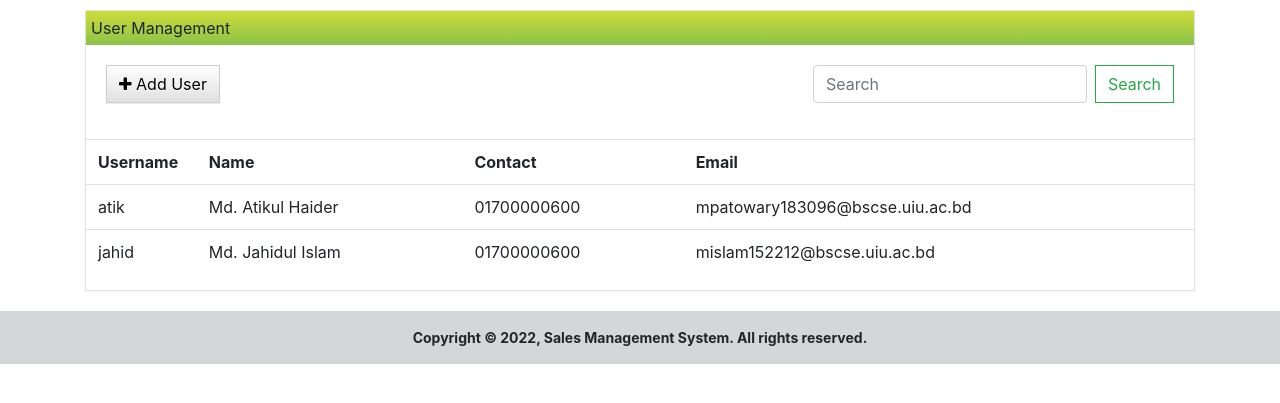
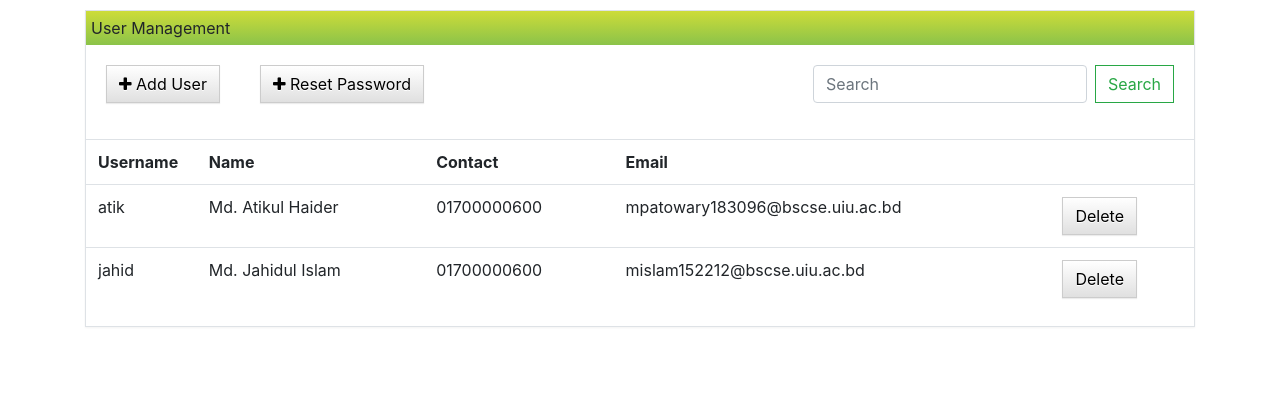
Before and after one commit to Jahid152/SalesManagement, a PHP site: page /users.php in a window 1280 px wide. Shown: the part 56-459 px from the top of the page. Run offline with PHP 8.4, Linux system fonts and the light colour scheme; the visitor is signed in with stand-in values (Sample User, id 1); data comes from the database, SQL or seed files in the repository.

Commit message:
Update users.php

```diff
--- a/users.php
+++ b/users.php
@@ -18,6 +18,12 @@ require_once 'header.php';
 						</button>
 					</div>
 
+					<div class="div-action pull pull-left" style="padding:20px;">
+						<button class="btn btn-default button1" data-toggle="modal" id="resetPassModalBtn" data-target="#resetPassModal">
+							<i class="fa fa-plus"></i> Reset Password
+						</button>
+					</div>
+
 					<div class="div-action pull pull-right" style="padding:20px;">
 						<form class="form-inline">
 						    <input class="form-control mr-sm-2" type="search" placeholder="Search" aria-label="Search">
@@ -31,6 +37,7 @@ require_once 'header.php';
 							<th>Name</th>
 							<th>Contact</th>
 							<th>Email</th>
+							<th></th>
 						</tr>
 
 					</table>
@@ -52,7 +59,7 @@ require_once 'header.php';
 			            var contactNo = items.salesman_contact;
 			            var emailAddress = items.salesman_email;
 
-			            $('#manageProductTable').append('<tr>' + '<td>' + userName + '</td><td>'+ fullName + '</td><td>' + contactNo + '</td><td>' + emailAddress + '</td></tr>');
+			            $('#manageProductTable').append('<tr>' + '<td>' + userName + '</td><td>'+ fullName + '</td><td>' + contactNo + '</td><td>' + emailAddress + '</td><td><button type="button" class="btn btn-default" onclick="delUser(\'' + userName + '\')">Delete</button></td></tr>');
 			        });
 		        }
 		    });
@@ -60,9 +67,7 @@ require_once 'header.php';
 		});
 	</script>
 
-<!-- Adding product -->
-
-
+<!-- Adding users -->
 	<div class="modal fade" id="addProductModal" tabindex="-1" role="dialog">
 		<div class="modal-dialog">
 
@@ -142,11 +147,7 @@ require_once 'header.php';
 					   });
 					}));
 				});
-
 			</script>
-		</div>
-	</div>
-</div>
 <?php
 require_once 'footer.php';
 ?>
```
